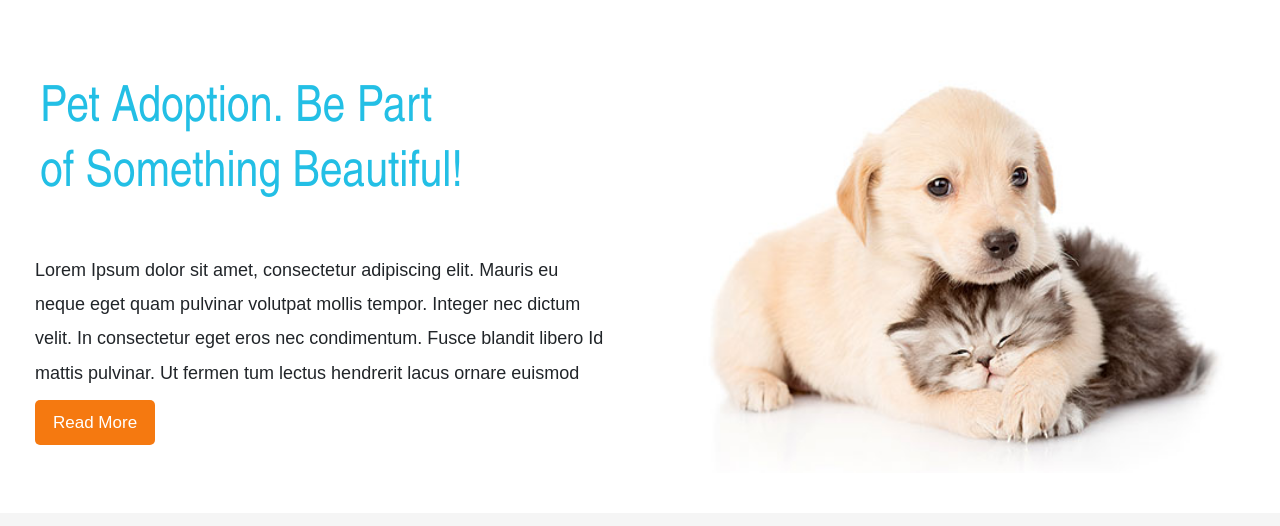
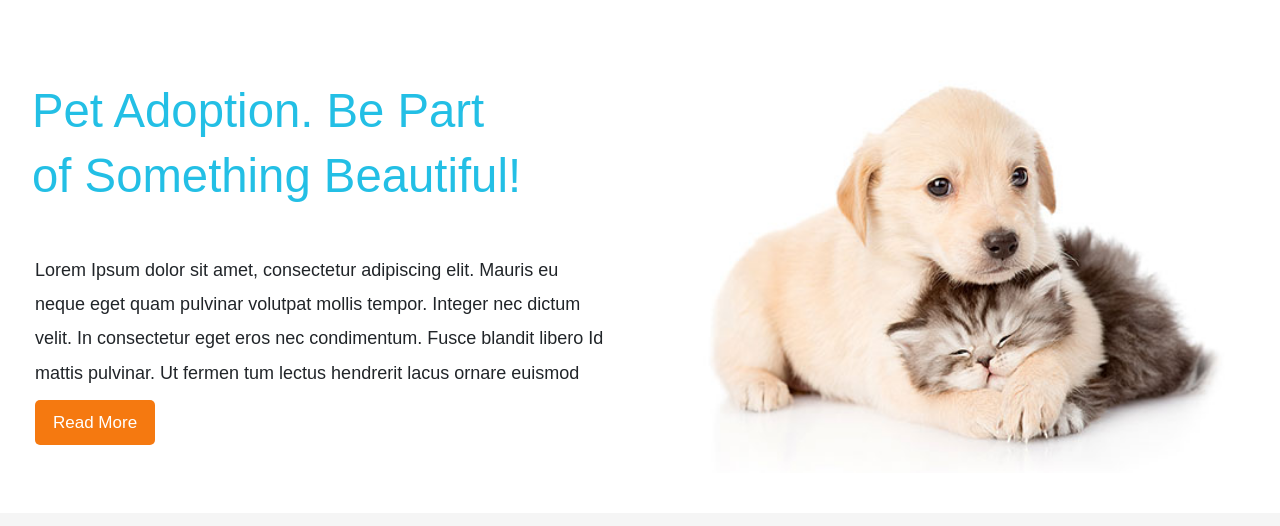
Before and after one commit to Sayan2504/HTML_GoodPets, a plain HTML site: page index.html in a window 1280 px wide. Shown: the part 998-1524 px from the top of the page. Drawn offline with nearby package versions, Linux system fonts and the light colour scheme.

Commit message:
fixed issue of tab view pet section alignment

```diff
--- a/assets/style.css
+++ b/assets/style.css
@@ -576,7 +576,7 @@ footer{
 }
 
 #pet_heading{
-  font-size: 34px;
+  font-size: 31px;
   line-height: 1.3;
   padding-top: 0px;
   display: flex;
@@ -584,8 +584,10 @@ footer{
   text-align: left;
   margin-bottom: 15px;
   padding-right: 0px;
-  margin-left: 0px;
-  padding-inline-start: 0px;
+  font-size-adjust:0.48;
+  margin-left: -30px;
+  padding-left: 0px;
+  font-family: sans-serif;
 }
 
 #pet_content{
@@ -823,6 +825,8 @@ footer{
 
 #pet_heading{
   font-size: 44px;
+  font-size-adjust: 0.5;
+  margin-left: 0px;
 }
 
 #pet_content{
@@ -982,7 +986,9 @@ footer{
 #pet_heading{
   padding-top: 25px;
   font-size: 50px;
-  padding-left: 5px;
+  padding-left: 0px;
+  font-size-adjust: 0.5;
+  margin-left: -3px;
 }
 
 #pet_content{
```
